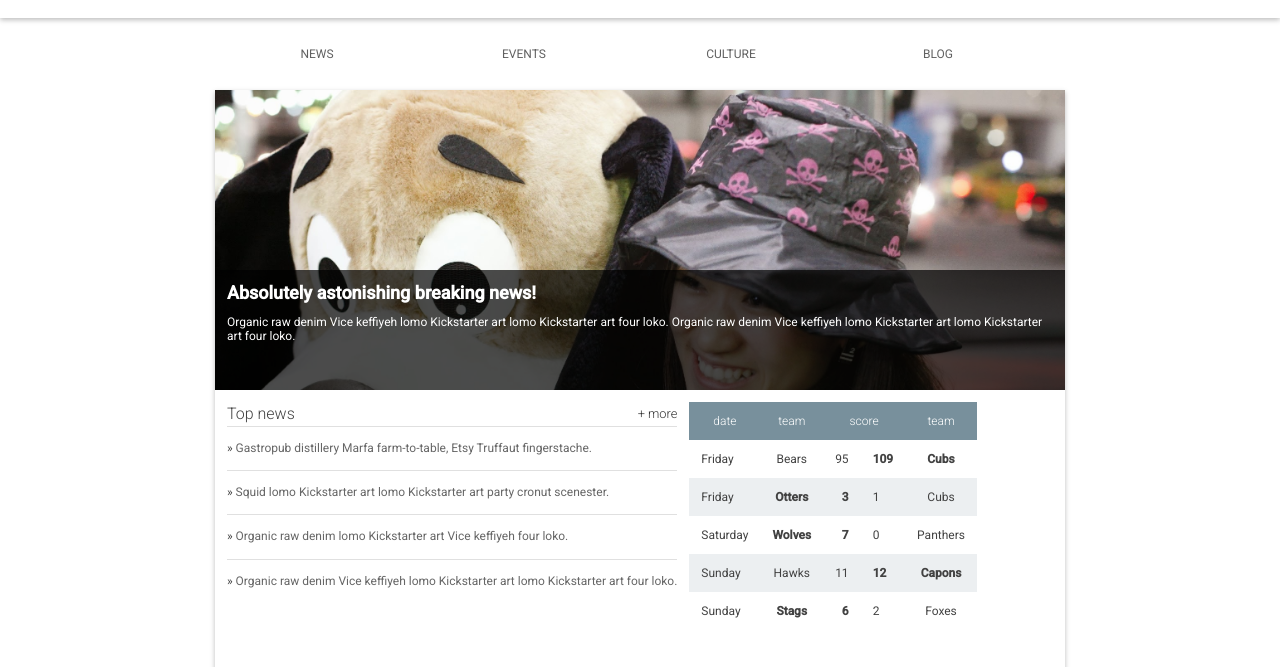
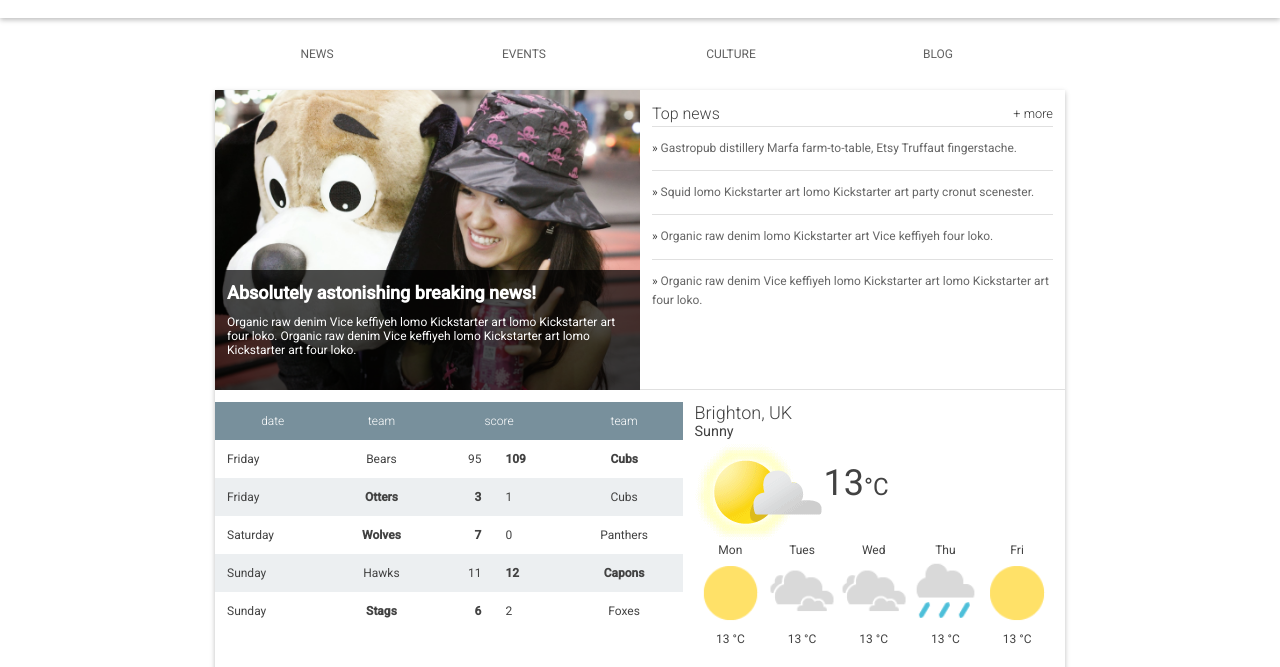
Before and after one commit to DSCBali/mobile-web, a plain HTML site: page Lesson3/Start/index.html in a window 1280 px wide. Shown: the part 87-754 px from the top of the page. Drawn offline with Linux system fonts and the light colour scheme.

Commit message:
finished lesson 2

```diff
--- a/Lesson3/Start/responsive.css
+++ b/Lesson3/Start/responsive.css
@@ -58,9 +58,14 @@
 /* Buat hero sebelah kiri dan weather sebelah kanan, hero lebih lebar sedikit */
 @media screen and (min-width: 550px) {
   .hero {
+    width:55%;
+    order: 0;
   }
   .weather {
+    width: 45%;
+    order: 1;
   }
+
 }
 
 /* Urutkan berdasarkan berikut:
@@ -75,12 +80,20 @@
 
 @media screen and (min-width: 700px) {
   .hero {
+    order: 0;
+    width: 50%;
   }
   .top-news {
+    order: 1;
+    width: 50%;
   }
   .scores {
+    order: 2;
+    width: 55%;
   }
   .weather {
+    order: 3;
+    width: 45%;
   }
 }
 
```
